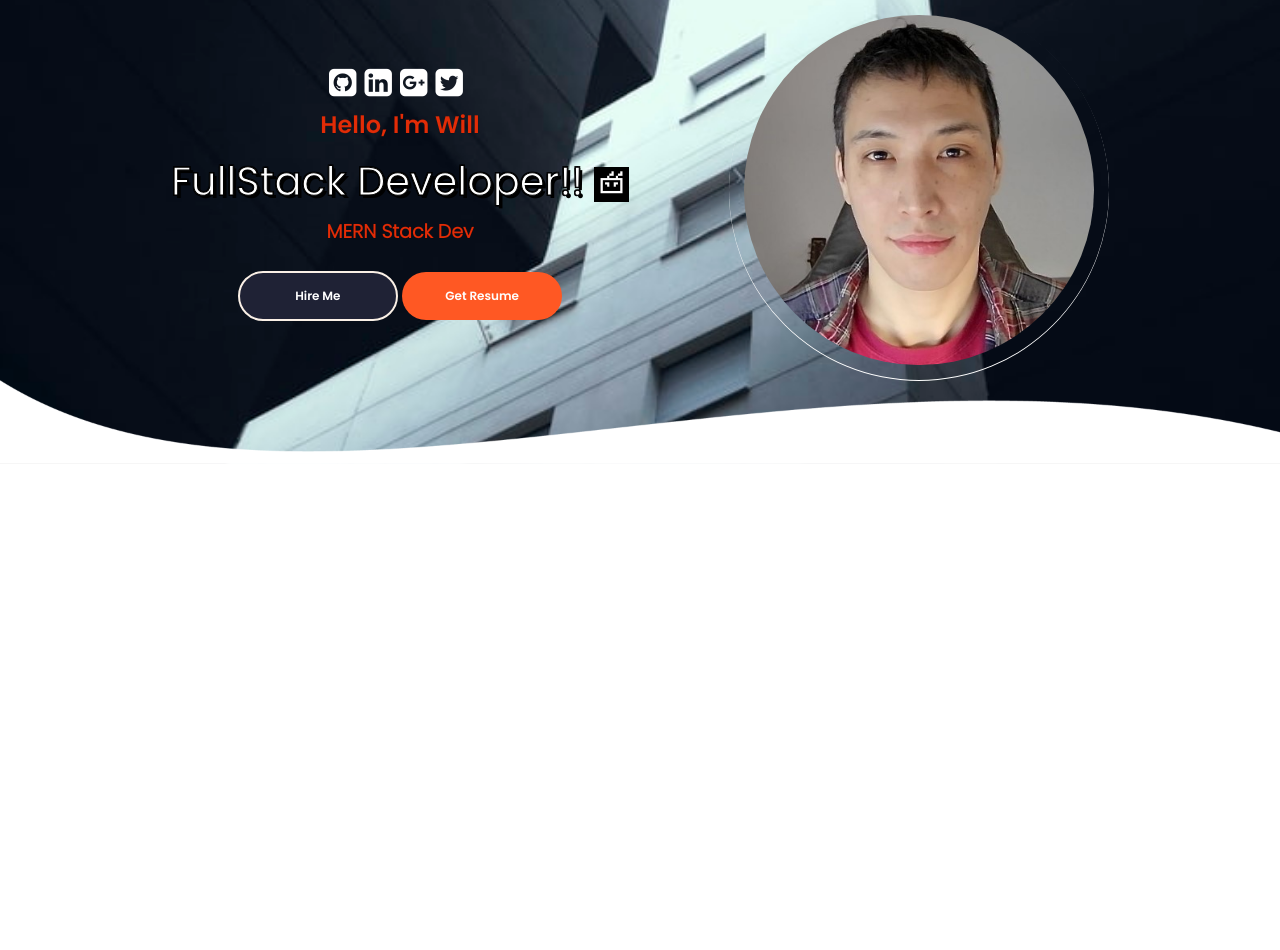
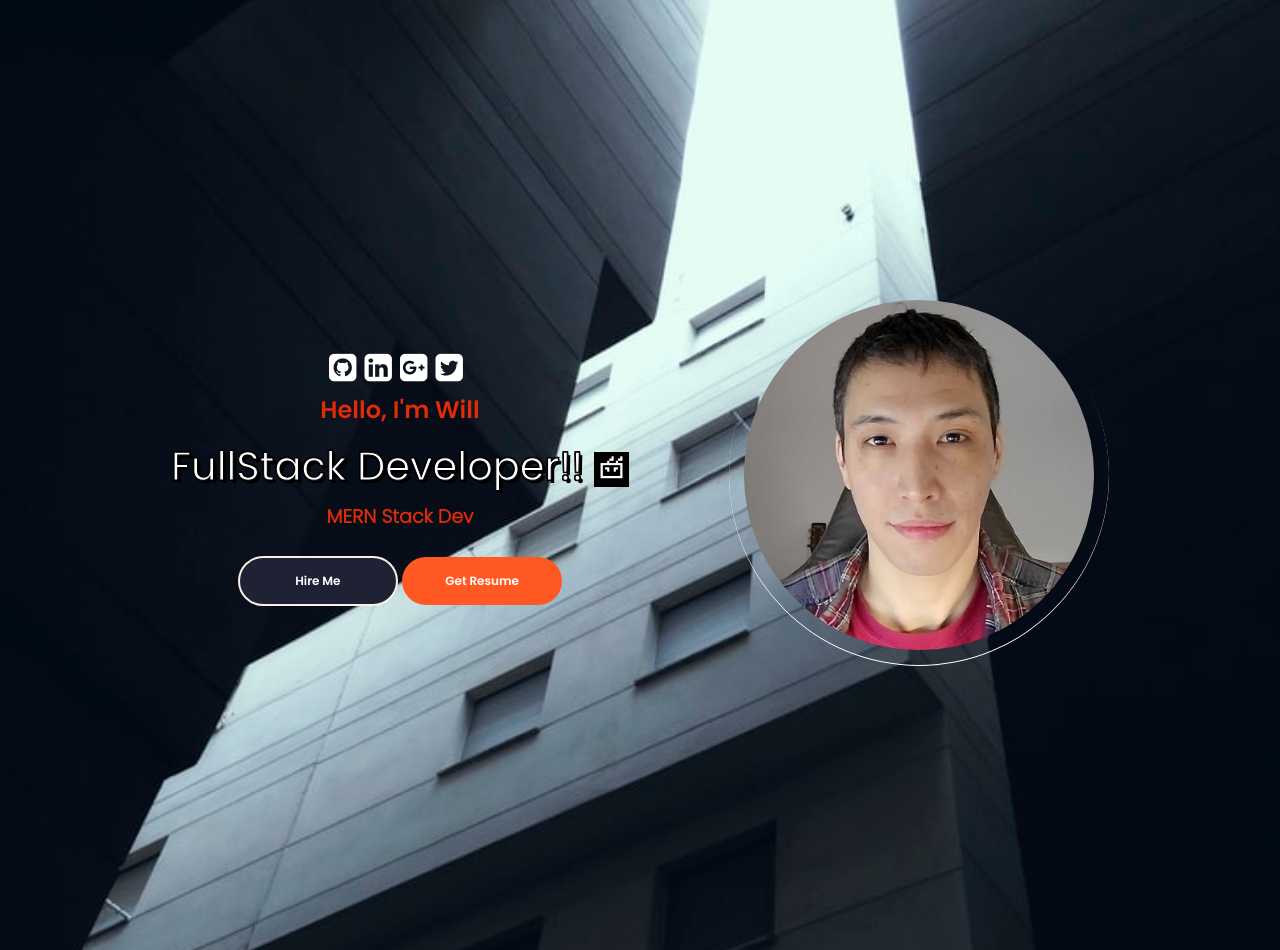
Before and after one commit to wwbarton/bartonDev, a React (Create React App) app in the folder client/: page / in a window 1280 px wide. Before the commit the page ends 800 px from the top, so only its background shows below. Built offline with nearby package versions, Linux system fonts and the light colour scheme; a web font is replaced by a local one.

Commit message:
background fit to fill

```diff
--- a/client/src/PortfolioContainer/Home/Footer/Footer.css
+++ b/client/src/PortfolioContainer/Home/Footer/Footer.css
@@ -12,7 +12,8 @@
   max-width: 1920px;
 }
 
-.footer-parent img {
+.footer-parent,
+img {
   justify-content: center;
   max-width: 100%;
 }
--- a/client/src/PortfolioContainer/Home/Footer/Footer.js
+++ b/client/src/PortfolioContainer/Home/Footer/Footer.js
@@ -5,10 +5,10 @@ function Footer() {
   return (
     <div className="footer-container">
       <div className="footer-parent">
-        <img
+        {/* <img
           src={require("../../../assets/Home/shape-bg.png")}
           alt="no conncetions"
-        />
+        /> */}
       </div>
     </div>
   );
--- a/client/src/PortfolioContainer/Home/Home.css
+++ b/client/src/PortfolioContainer/Home/Home.css
@@ -2,6 +2,7 @@
   display: flex;
   flex-direction: column;
   justify-content: center;
+  min-height: 950px;
   /* min-height: 670px; */
   background-image: url("../../assets/Home/bg.jpg");
   background-position: center;
--- a/client/src/PortfolioContainer/Home/Home.js
+++ b/client/src/PortfolioContainer/Home/Home.js
@@ -8,7 +8,6 @@ function Home() {
     <div className="home-container">
       <Profile />
       <Footer />
-      <footer />
     </div>
   );
 }
```
